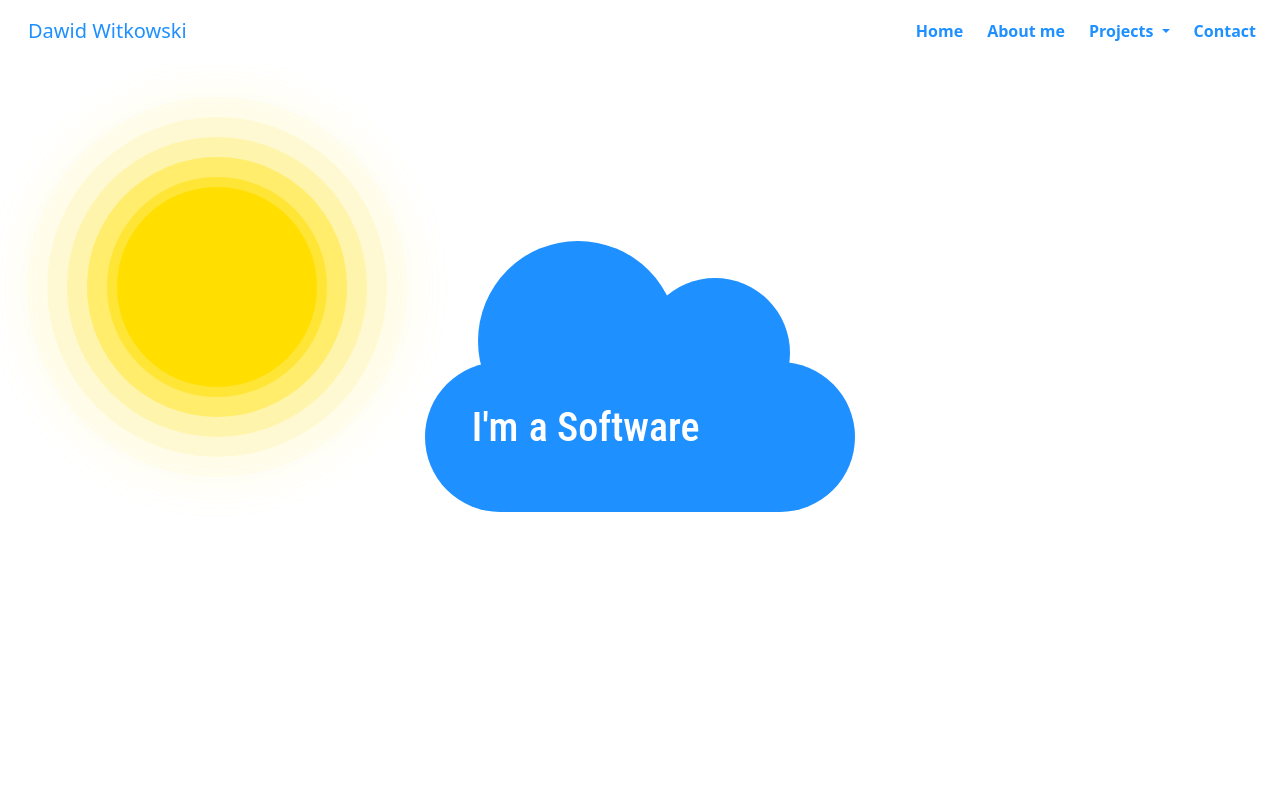
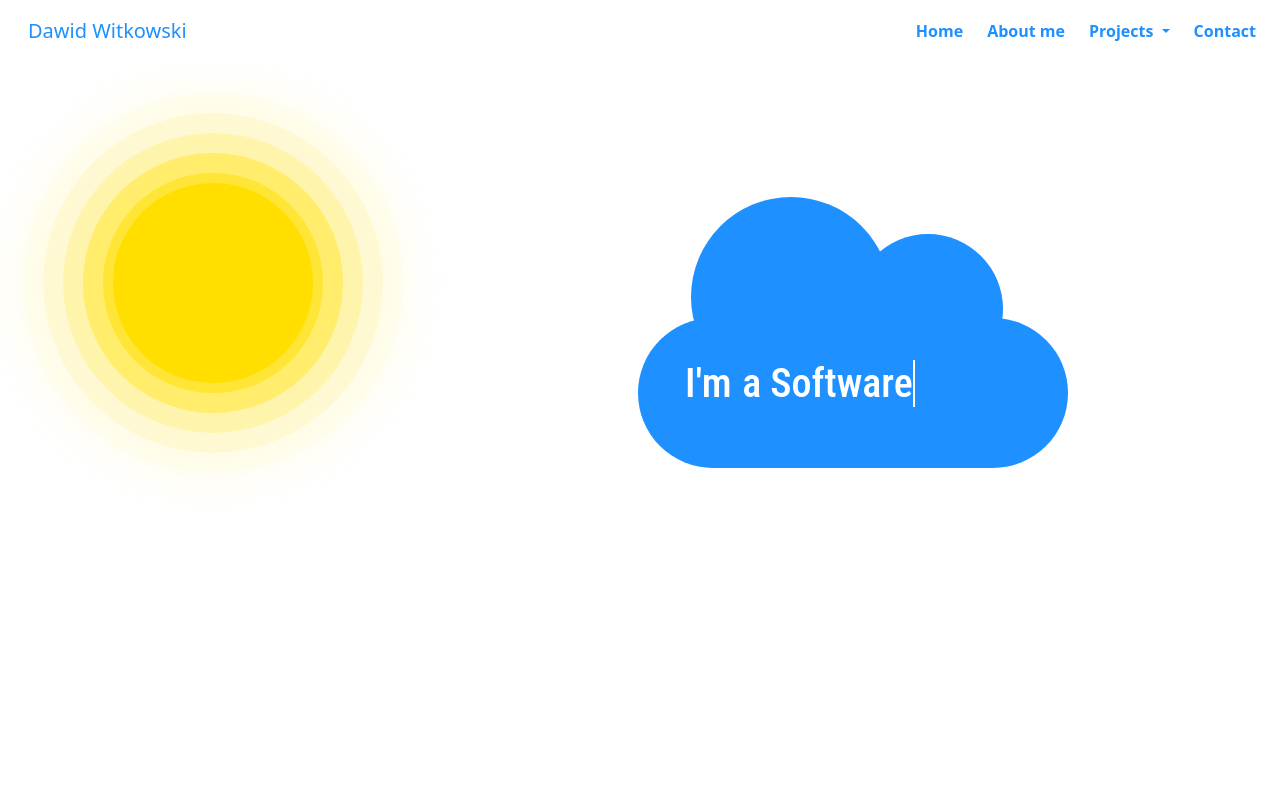
Before and after one commit to DavidWitkowski/alphaTesting, a plain HTML site: page alpha/index.html in a window 1280 px wide. Shown: the top 800 px of the page. Drawn offline with nearby package versions, Linux system fonts and the light colour scheme.

Commit message:
corrected sun and cloud

```diff
--- a/alpha/index.html
+++ b/alpha/index.html
@@ -50,11 +50,10 @@
   <div class="container-fluid mainpage">
     <div= class="row maincloud ">
 
-        <div class="col-lg-3 col-md-2 col-xs-0">
+        <div class="col-xl-4 col-lg-3 col-md-2 col-xs-0">
             <div class="sun"></div>
         </div>
-        <div class="col-lg-6 col-md-8 col-xs-12 cloud">
-
+        <div class="col-xl-4 col-lg-6 col-md-8 col-xs-12 cloud">
             <div id="circle1"></div>
             <div id="circle2"></div>
             <div id="iam">
@@ -65,9 +64,8 @@
             </div>
 
             <script> textwriter(); </script>
-
         </div>
-        <div class="col-lg-3 col-md-2 col-xs-0"></div>
+        <div class="col-xl-4 col-lg-3 col-md-2 col-xs-0"></div>
 
     </div>
   </div>
--- a/alpha/style.css
+++ b/alpha/style.css
@@ -48,12 +48,8 @@ nav{
     max-height:1200px;
 }
 
-.row{
-    align-items: center;
-    justify-content: center;
-}
-
 .sun {
+    margin:30% auto;
 	width: 200px;
 	height: 200px;
 	background-color: #FFDE00;
@@ -103,6 +99,7 @@ nav{
     justify-content: center;
     overflow: hidden;
     margin-top:-7%;
+    width:100%;
 }
 
 
@@ -125,7 +122,7 @@ nav{
     height: 100%;
     width:100%;
     background-color: #1E90FF;
-    border-left: 2px solid #1E90FF;
+    border-left: 2px solid white;
     animation: animate 4s steps(18) infinite;
 }
 
@@ -147,14 +144,14 @@ nav{
 
 .cloud{
     position:relative;
-    display: inline-block;
+    display:inline-block;
     background-color: #1E90FF;
     border-radius: 100px;
     width:30vw;
     height:9vw;
     min-width: 430px;
     min-height: 150px;
-    margin-top:300px;
+    margin:20% auto;
 }
 
 #circle1{
```
